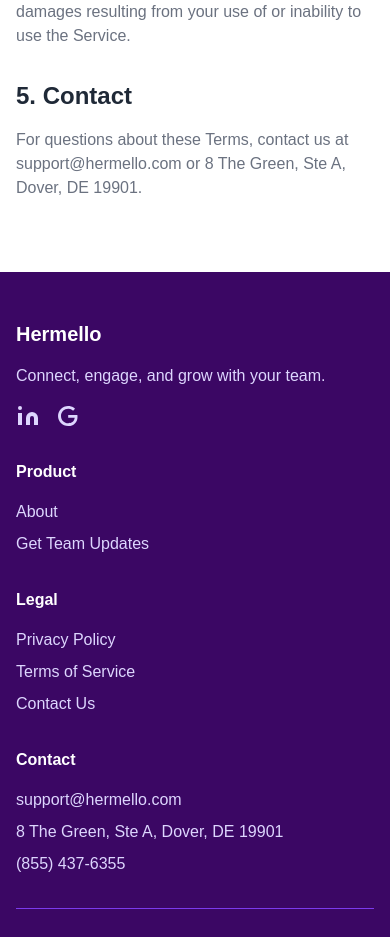
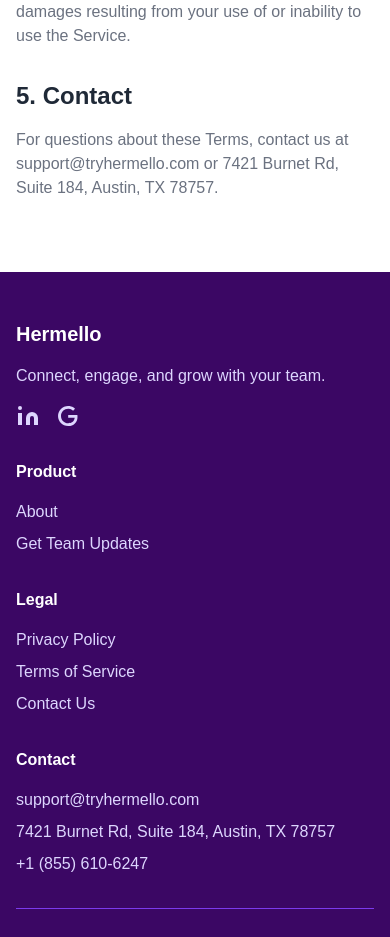
Before and after one commit to Textingman/pushnami-hermello, a Next.js app: page /terms in a window 390 px wide. Shown: the part 1060-1997 px from the top of the page. Built offline with nearby package versions, Linux system fonts and the light colour scheme.

Commit message:
Update address, support email, and phone number to Austin TX location

```diff
--- a/app/components/Footer.tsx
+++ b/app/components/Footer.tsx
@@ -45,9 +45,9 @@
           </div>
           <div>
             <h4 className="font-semibold mb-4">Contact</h4>
-            <p style={{ color: '#DDD6FE' }}>support@hermello.com</p>
-            <p className="mt-2" style={{ color: '#DDD6FE' }}>8 The Green, Ste A, Dover, DE 19901</p>
-            <p className="mt-2" style={{ color: '#DDD6FE' }}>(855) 437-6355</p>
+            <p style={{ color: '#DDD6FE' }}>support@tryhermello.com</p>
+            <p className="mt-2" style={{ color: '#DDD6FE' }}>7421 Burnet Rd, Suite 184, Austin, TX 78757</p>
+            <p className="mt-2" style={{ color: '#DDD6FE' }}>+1 (855) 610-6247</p>
           </div>
         </div>
         <div className="mt-8 pt-8 text-center" style={{ borderTop: '1px solid #7C3AED', color: '#DDD6FE' }}>
--- a/app/contact/page.tsx
+++ b/app/contact/page.tsx
@@ -79,12 +79,12 @@
               <div className="space-y-4">
                 <div>
                   <h3 className="text-sm font-semibold uppercase tracking-wide mb-1" style={{ color: '#9CA3AF' }}>Email</h3>
-                  <a href="mailto:support@hermello.com" className="text-base font-medium hover:underline" style={{ color: '#7C3AED' }}>support@hermello.com</a>
+                  <a href="mailto:support@tryhermello.com" className="text-base font-medium hover:underline" style={{ color: '#7C3AED' }}>support@tryhermello.com</a>
                   <p className="text-sm mt-1" style={{ color: '#6B7280' }}>Response within 1–2 business days</p>
                 </div>
                 <div>
                   <h3 className="text-sm font-semibold uppercase tracking-wide mb-1" style={{ color: '#9CA3AF' }}>Mailing Address</h3>
-                  <p style={{ color: '#6B7280' }}>Hermello<br />8 The Green, Ste A<br />Dover, DE 19901</p>
+                  <p style={{ color: '#6B7280' }}>Hermello<br />7421 Burnet Rd<br />Suite 184<br />Austin, TX 78757</p>
                 </div>
                 <div>
                   <h3 className="text-sm font-semibold uppercase tracking-wide mb-1" style={{ color: '#9CA3AF' }}>SMS Support</h3>
--- a/app/privacy/page.tsx
+++ b/app/privacy/page.tsx
@@ -33,7 +33,7 @@
           <ul className="list-disc pl-6 mb-6 space-y-2" style={{ color: '#6B7280' }}>
             <li>You may receive Account Notification messages and/or Customer Care messages depending on your opt-in selections.</li>
             <li>Message and data rates may apply. Message frequency varies.</li>
-            <li>To opt out, reply STOP to any message. To get help, reply HELP or contact us at support@hermello.com.</li>
+            <li>To opt out, reply STOP to any message. To get help, reply HELP or contact us at support@tryhermello.com.</li>
             <li><strong>No mobile information will be shared with or sold to third parties for marketing or promotional purposes.</strong></li>
             <li>Opting in to SMS is optional and not required to use our service.</li>
           </ul>
@@ -48,8 +48,8 @@
           <p className="mb-6" style={{ color: '#6B7280' }}>
             If you have questions about this Privacy Policy, please contact us at:<br />
             Hermello<br />
-            8 The Green, Ste A, Dover, DE 19901<br />
-            Email: <a href="mailto:support@hermello.com" style={{ color: '#7C3AED' }}>support@hermello.com</a>
+            7421 Burnet Rd, Suite 184, Austin, TX 78757<br />
+            Email: <a href="mailto:support@tryhermello.com" style={{ color: '#7C3AED' }}>support@tryhermello.com</a>
           </p>
         </div>
       </section>
--- a/app/terms/page.tsx
+++ b/app/terms/page.tsx
@@ -24,7 +24,7 @@
           </p>
           <h2 className="text-2xl font-bold mt-8 mb-4" style={{ color: '#1F2937' }}>3. SMS Communications</h2>
           <p className="mb-4" style={{ color: '#6B7280' }}>
-            By opting in to SMS communications, you agree to receive text messages from Hermello. Standard message and data rates may apply. You may opt out at any time by replying STOP. For help, reply HELP or contact support@hermello.com.
+            By opting in to SMS communications, you agree to receive text messages from Hermello. Standard message and data rates may apply. You may opt out at any time by replying STOP. For help, reply HELP or contact support@tryhermello.com.
           </p>
           <h2 className="text-2xl font-bold mt-8 mb-4" style={{ color: '#1F2937' }}>4. Limitation of Liability</h2>
           <p className="mb-6" style={{ color: '#6B7280' }}>
@@ -32,7 +32,7 @@
           </p>
           <h2 className="text-2xl font-bold mt-8 mb-4" style={{ color: '#1F2937' }}>5. Contact</h2>
           <p className="mb-6" style={{ color: '#6B7280' }}>
-            For questions about these Terms, contact us at support@hermello.com or 8 The Green, Ste A, Dover, DE 19901.
+            For questions about these Terms, contact us at support@tryhermello.com or 7421 Burnet Rd, Suite 184, Austin, TX 78757.
           </p>
         </div>
       </section>
```
